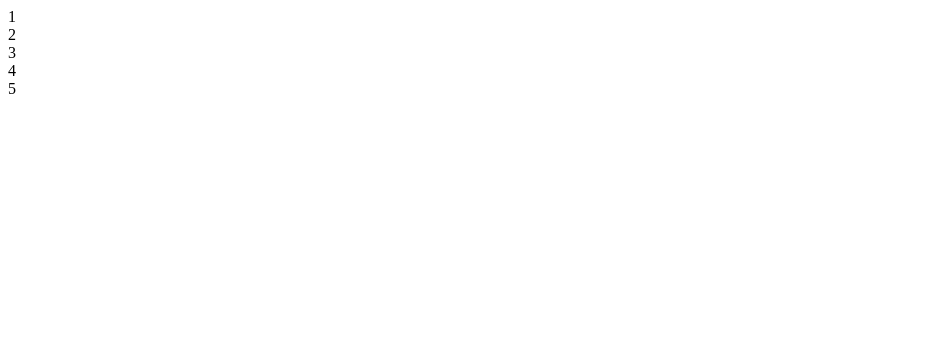
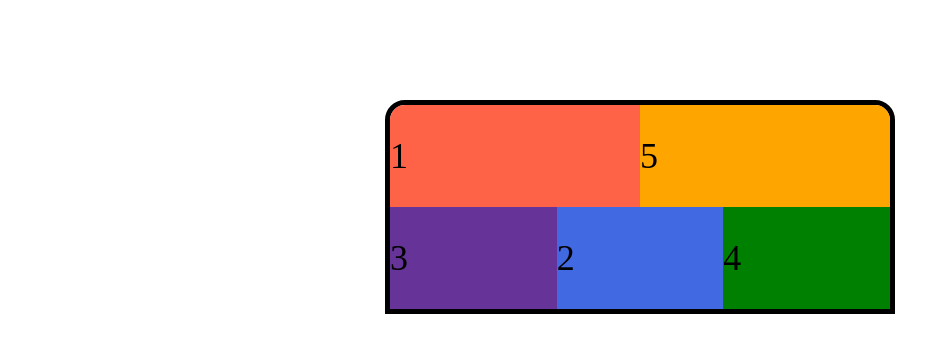
Before and after one commit to Vlad7000s/Flex-box, a plain HTML site: page index.html in a window 1280 px wide. Shown: the whole page, without its empty margins (0-950 px from the left). Drawn offline with Linux system fonts and the light colour scheme; files that its build step writes are made by us from their sources.

Commit message:
Update style.css

```diff
--- a/style.css
+++ b/style.css
@@ -1,46 +1,38 @@
-* {
-    box-sizing: border-box;
+.wrap {
+    width: 500px;
+    border:5px solid;
+    border-radius: 20px 20px 0 0;
+    margin: 100px auto;
+    font-size: 36px;
+    display: flex;
+    flex-wrap: wrap;
+    overflow: hidden;
 }
-
-header {
-    padding: 30px 15px;
-    display: flex;
-    justify-content: space-between;
+.wrap div{
+    padding: 30px 0;
 }
-
-.logo {
+.box-1 {
+    background: tomato;
+    width: 50%;
     order: 1;
 }
-
-
-.menu-list {
-    list-style: none;
-    padding: 0;
-    display: flex;
+.box-2 {
+    width: 33.33%;
+    background: royalblue;
+    order: 4;
 }
-
-.menu-list li {
-    margin-left: 35px;
+.box-3 {
+    width: 33.33%;
+    background: rebeccapurple;
+    order: 3;
 }
-
-main {
-    width: 1200px;
-    /* height: 600px; */
-    background: #cecece;
-    margin: 0 auto;
-
-    display: flex;
-    /* flex-wrap: wrap;
-    justify-content: center;
-    align-items: stretch;
-    align-content: space-between; */
-    flex-direction: column;
+.box-4 {
+    width: 33.33%;
+    background: green;
+    order: 5;
 }
-
-.box {
-    width: 300px;
-    background: cornflowerblue;
-    padding: 30px;
-    font-size: 48px;
-    border: 2px solid;
+.box-5 {
+    width: 50%;
+    background: orange;
+    order: 2;
 }
```
